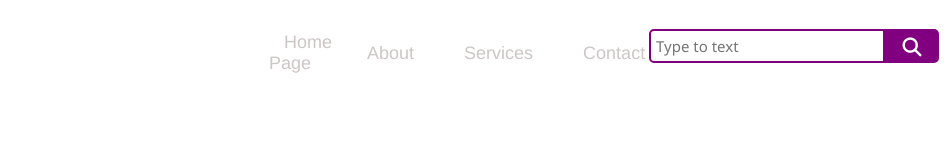
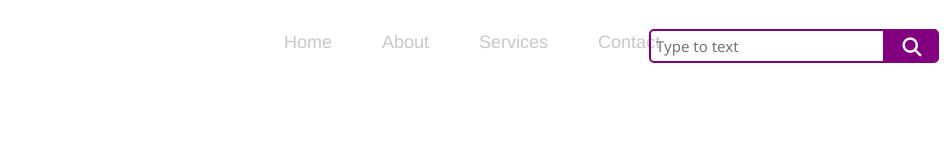
Before and after one commit to rimsha-shehzadi98/login-form, a plain HTML site: page hello.html in a window 1280 px wide. Shown: the top 160 px of the page, without its empty margins (331-1280 px from the left). Drawn offline with Linux system fonts and the light colour scheme.

Commit message:
Hoem file final

```diff
--- a/hello.html
+++ b/hello.html
@@ -14,7 +14,7 @@
         <div class="navbar">
           <div class="menu">
           <ul>
-            <li><a href="#">Home Page</a></li>
+            <li><a href="#">Home</a></li>
               <li><a href="#">About</a></li>
 
                 <li><a href="#">Services</a></li>
```
